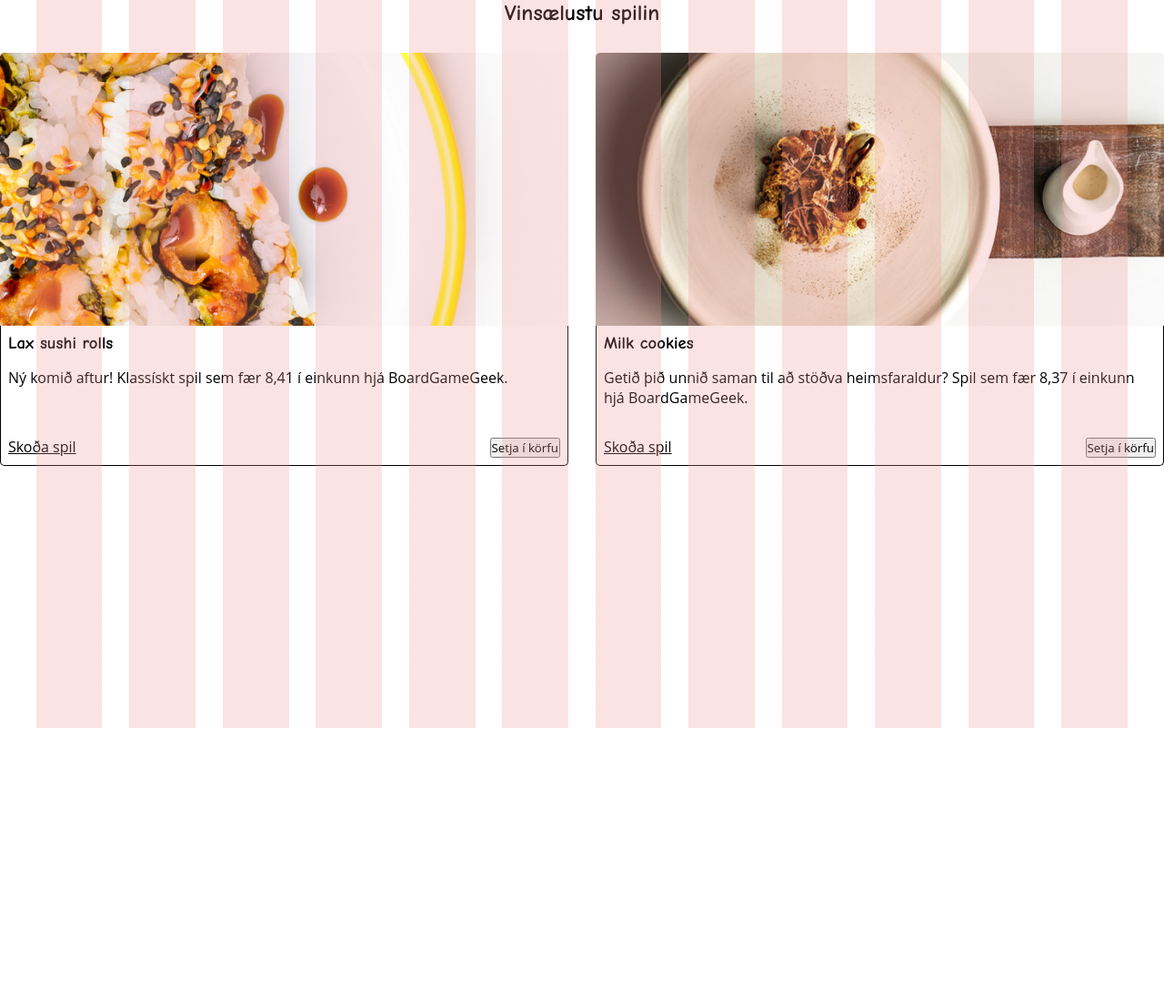
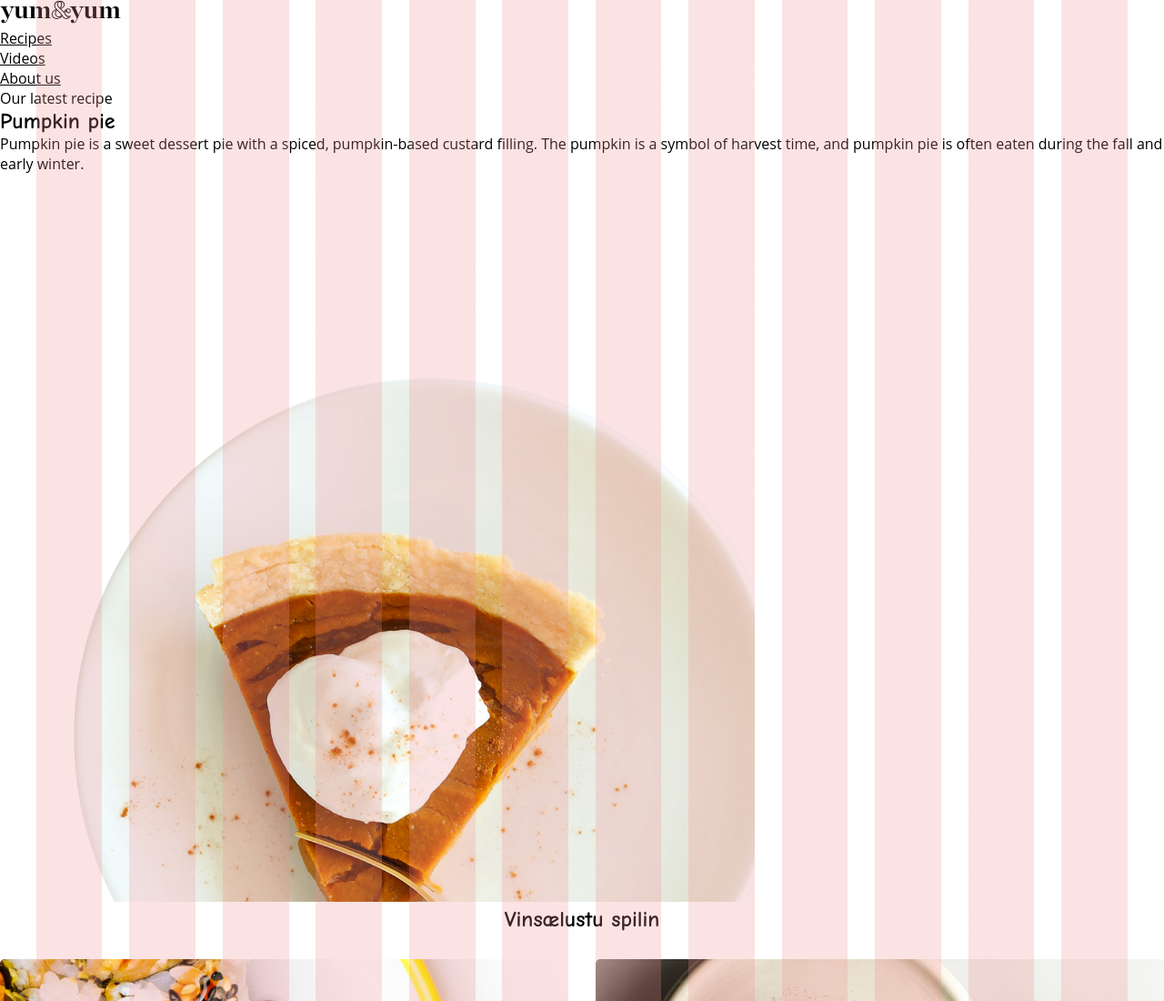
Before and after one commit to janusbirgisson/hopaverkefni-1, a website: page index.html in a window 1280 px wide. Shown: the top 1100 px of the page at 91% size. Before the commit the page ends 800 px from the top, so only its background shows below. Drawn offline with Linux system fonts and the light colour scheme.

Commit message:
Added Intro skeleton along with the navigation bar

```diff
--- a/index.html
+++ b/index.html
@@ -8,6 +8,37 @@
     <link rel="stylesheet" href="./grid.css" />
   </head>
   <body>
+    <div class="wrapper">
+
+    <nav class="wrapper-nav">
+      <a href="index.html"><img
+        src="./images/Logotype.svg"
+        alt="yum&yum logo."
+      /></a>
+
+      <ul>
+        <li><a href="sites/x.html">Recipes</a></li>
+        <li><a href="sites/y.html">Videos</a></li>
+        <li><a href="sites/z.html">About us</a></li>
+      </ul>
+    </nav>
+
+    <section class="intro">
+      <div class="intro description">
+        <p class="extra-text">Our latest recipe</p>
+        <h1>Pumpkin pie</h1>
+        <p>Pumpkin pie is a sweet dessert pie with a spiced, pumpkin-based custard filling. The pumpkin is a symbol of harvest time, and pumpkin pie is often eaten during the fall and early winter.</p>
+      </div>
+      <div class="intro-img">
+        <img
+        src="./images/cake-header.png"
+        alt="yum&yum logo."
+      />
+      </div>
+
+    </section>
+
+
     <main id="efni" class="wrapper-main">
       <div class="cards">
         <h2 class="title">Vinsælustu spilin</h2>
@@ -68,5 +99,6 @@
         </div>
       </div>
     </main>
+    </div>
   </body>
 </html>
```
